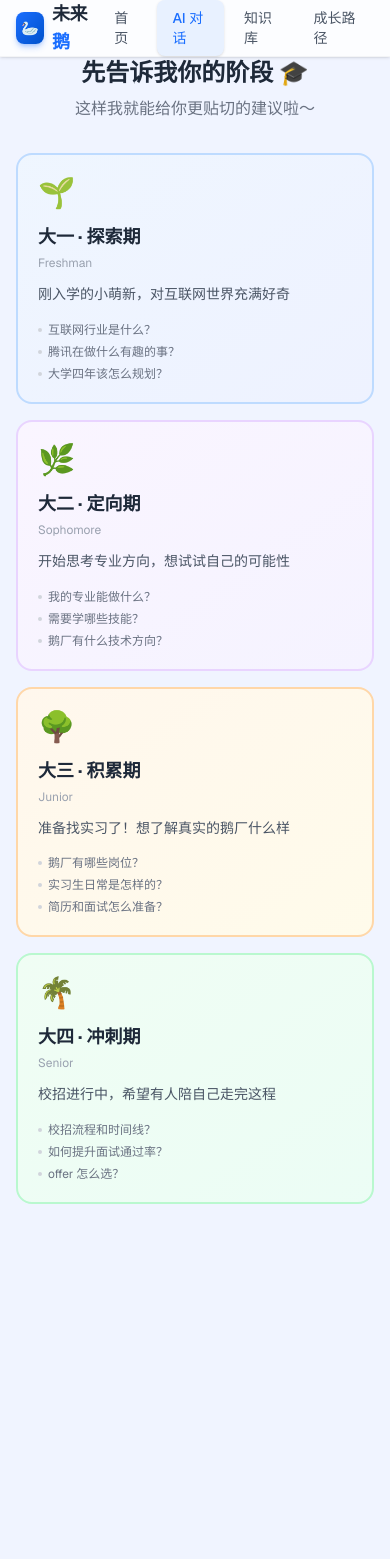
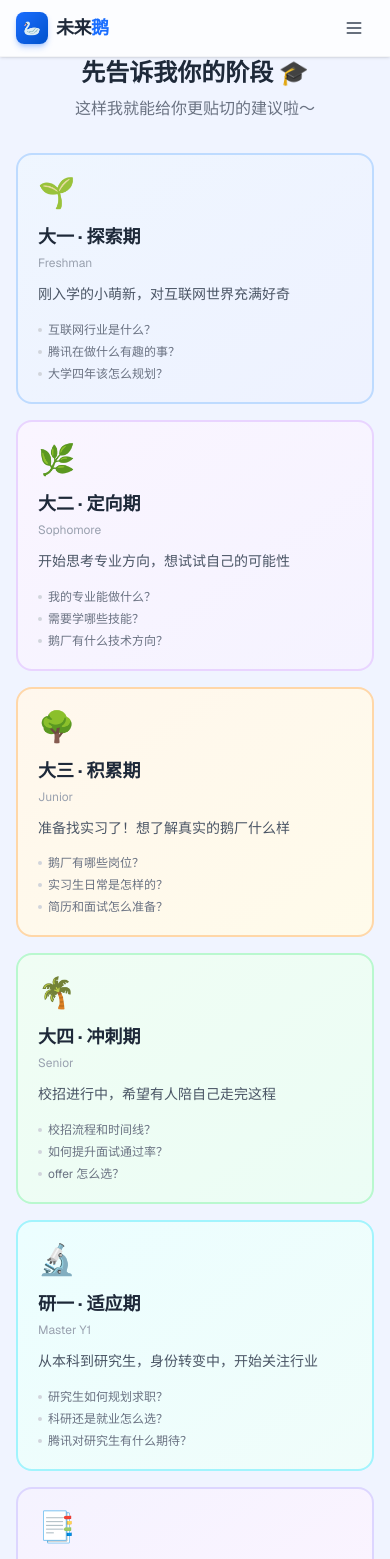
Before and after one commit to Jessica837488/Futuregoose_JiaxiSHAO, a Next.js app: page /chat in a window 390 px wide. Shown: the top 1559 px of the page. Before the commit the page ends 1204 px from the top, so only its background shows below. Built offline with nearby package versions, Linux system fonts and the light colour scheme.

Commit message:
fix: 修复导航栏选中态、年级选择器仅显示4项，新增移动端汉堡菜单

```diff
--- a/src/app/chat/page.tsx
+++ b/src/app/chat/page.tsx
@@ -3,7 +3,11 @@
 import { useSearchParams } from "next/navigation";
 import { Suspense, useState } from "react";
 import ChatBox from "@/components/ChatBox";
-import GradeSelector from "@/components/GradeSelector";
+import GradeSelector, {
+  undergraduateGrades,
+  graduateGrades,
+  overseasGrades,
+} from "@/components/GradeSelector";
 
 const gradeLabels: Record<string, string> = {
   freshman: "大一 · 探索期",
@@ -34,7 +38,11 @@
             这样我就能给你更贴切的建议啦～
           </p>
         </div>
-        <GradeSelector onSelect={setGrade} selectedGrade={grade} />
+        <GradeSelector
+          onSelect={setGrade}
+          selectedGrade={grade}
+          grades={[...undergraduateGrades, ...graduateGrades, ...overseasGrades]}
+        />
       </div>
     );
   }
--- a/src/app/globals.css
+++ b/src/app/globals.css
@@ -50,3 +50,12 @@
   -webkit-text-fill-color: transparent;
   background-clip: text;
 }
+
+/* Mobile menu slide-down */
+@keyframes slideDown {
+  from { opacity: 0; transform: translateY(-8px); }
+  to { opacity: 1; transform: translateY(0); }
+}
+.animate-slideDown {
+  animation: slideDown 0.2s ease-out;
+}
--- a/src/components/Navbar.tsx
+++ b/src/components/Navbar.tsx
@@ -1,5 +1,6 @@
 "use client";
 
+import { useState, useEffect, useCallback } from "react";
 import Link from "next/link";
 import { usePathname } from "next/navigation";
 
@@ -12,10 +13,30 @@
 
 export default function Navbar() {
   const pathname = usePathname();
+  const [menuOpen, setMenuOpen] = useState(false);
+
+  // 路由变化时自动关闭菜单
+  useEffect(() => {
+    setMenuOpen(false);
+  }, [pathname]);
+
+  // ESC 键关闭菜单
+  const handleKeyDown = useCallback(
+    (e: KeyboardEvent) => {
+      if (e.key === "Escape") setMenuOpen(false);
+    },
+    []
+  );
+
+  useEffect(() => {
+    if (menuOpen) document.addEventListener("keydown", handleKeyDown);
+    return () => document.removeEventListener("keydown", handleKeyDown);
+  }, [menuOpen, handleKeyDown]);
 
   return (
     <nav className="sticky top-0 z-50 backdrop-blur-xl bg-white/80 border-b border-gray-100 shadow-sm">
       <div className="max-w-6xl mx-auto px-4 h-14 flex items-center justify-between">
+        {/* Logo */}
         <Link href="/" className="flex items-center gap-2 group">
           <div className="w-8 h-8 rounded-lg bg-gradient-to-br from-brand to-brand-dark flex items-center justify-center text-white text-sm font-bold shadow-md shadow-brand/30 group-hover:scale-105 transition-transform">
             🦢
@@ -25,9 +46,13 @@
           </span>
         </Link>
 
-        <div className="flex items-center gap-1">
+        {/* Desktop nav links — hidden on mobile */}
+        <div className="hidden md:flex items-center gap-1">
           {navItems.map((item) => {
-            const isActive = pathname === item.href;
+            const isActive =
+              item.href === "/"
+                ? pathname === "/"
+                : pathname.startsWith(item.href);
             return (
               <Link
                 key={item.href}
@@ -43,7 +68,57 @@
             );
           })}
         </div>
+
+        {/* Mobile hamburger button */}
+        <button
+          onClick={() => setMenuOpen((prev) => !prev)}
+          className="md:hidden flex items-center justify-center w-10 h-10 rounded-lg hover:bg-gray-100 transition-colors"
+          aria-label={menuOpen ? "关闭菜单" : "打开菜单"}
+          aria-expanded={menuOpen}
+        >
+          {/* Hamburger icon */}
+          <svg
+            className={`w-5 h-5 text-gray-700 transition-transform duration-200 ${menuOpen ? "rotate-90" : ""}`}
+            fill="none"
+            viewBox="0 0 24 24"
+            stroke="currentColor"
+            strokeWidth={2}
+          >
+            {menuOpen ? (
+              <path strokeLinecap="round" strokeLinejoin="round" d="M6 18L18 6M6 6l12 12" />
+            ) : (
+              <path strokeLinecap="round" strokeLinejoin="round" d="M4 6h16M4 12h16M4 18h16" />
+            )}
+          </svg>
+        </button>
       </div>
+
+      {/* Mobile dropdown menu */}
+      {menuOpen && (
+        <div className="md:hidden border-t border-gray-100 bg-white/95 backdrop-blur-xl animate-slideDown">
+          <div className="px-4 py-3 space-y-1">
+            {navItems.map((item) => {
+              const isActive =
+                item.href === "/"
+                  ? pathname === "/"
+                  : pathname.startsWith(item.href);
+              return (
+                <Link
+                  key={item.href}
+                  href={item.href}
+                  className={`block px-4 py-2.5 rounded-xl text-sm font-medium transition-all ${
+                    isActive
+                      ? "bg-brand-bg text-brand"
+                      : "text-gray-600 hover:text-brand hover:bg-gray-50"
+                  }`}
+                >
+                  {item.label}
+                </Link>
+              );
+            })}
+          </div>
+        </div>
+      )}
     </nav>
   );
 }
```
